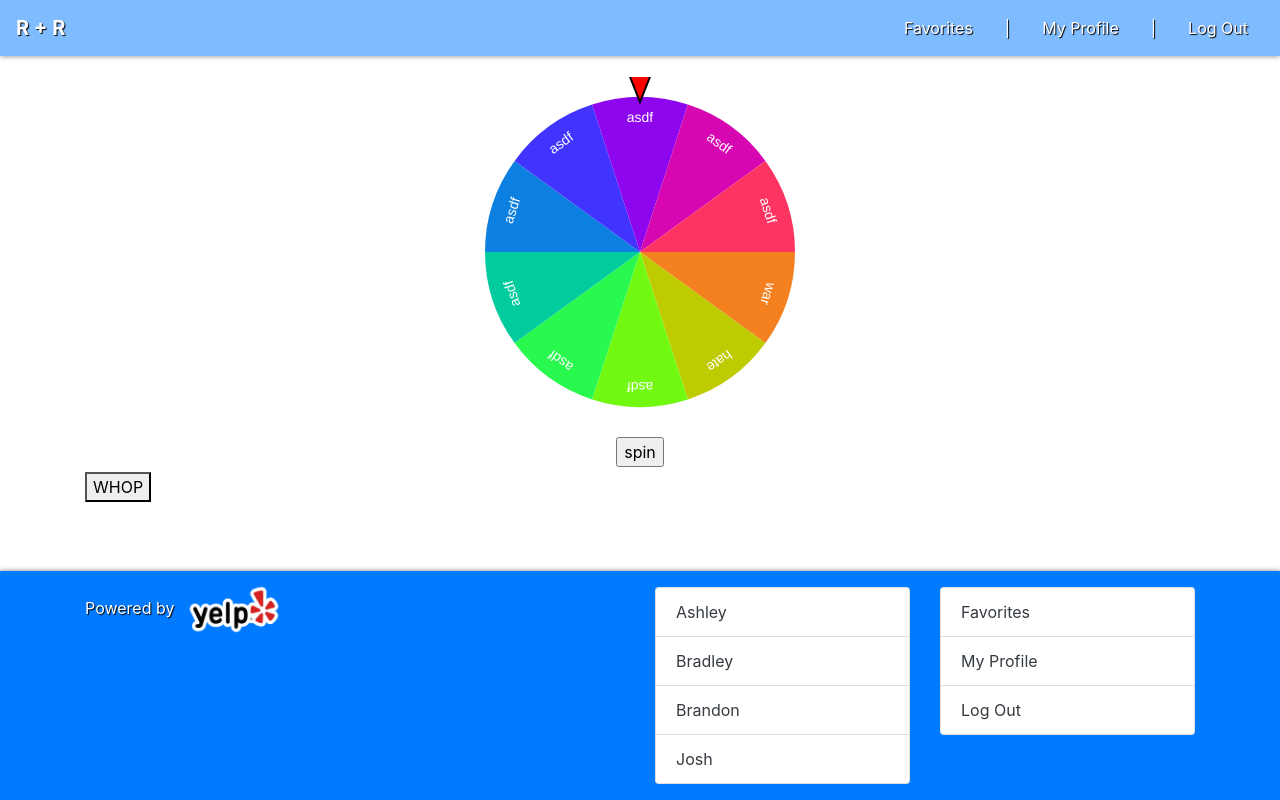
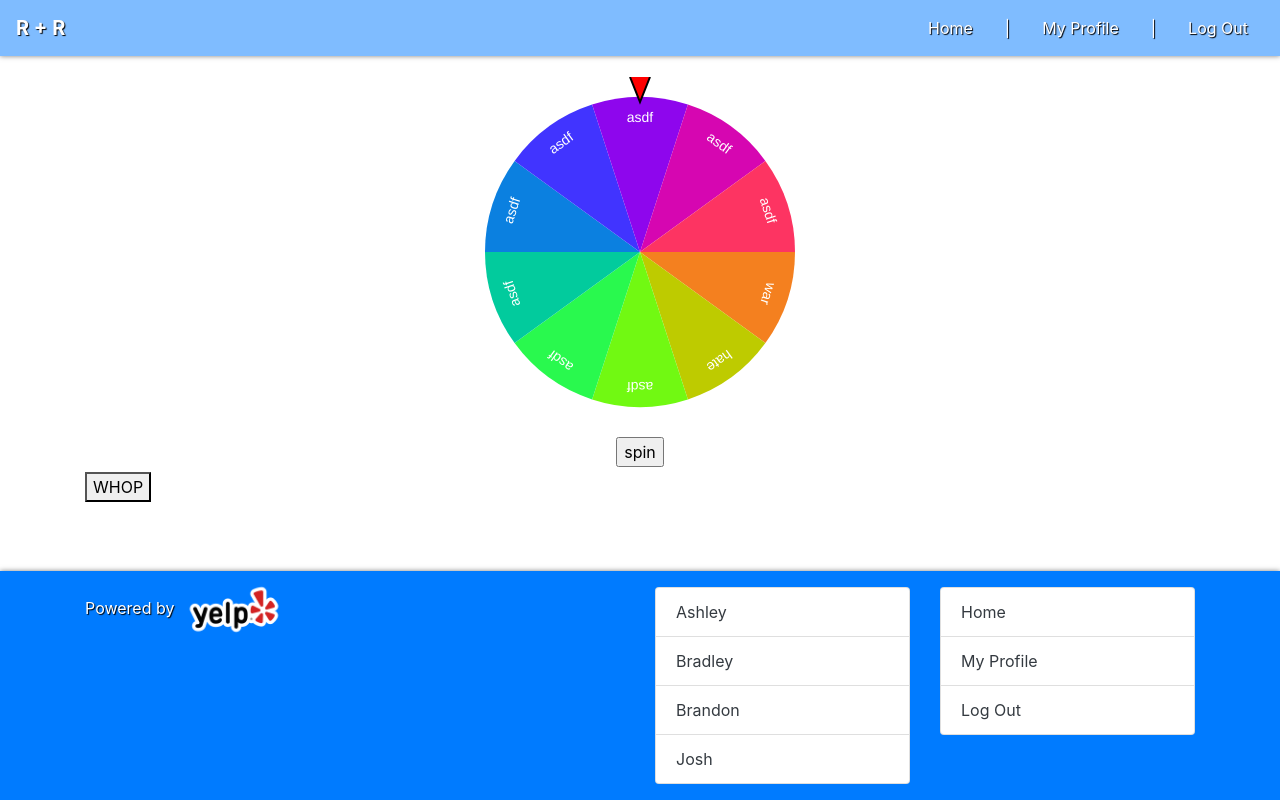
Before and after one commit to Tygabomb/RR-project-3, a React (Create React App) app in the folder client/: page /app in a window 1280 px wide. Built offline with nearby package versions, Linux system fonts and the light colour scheme.

Commit message:
Updated the footer and header navigation links

```diff
--- a/client/src/components/Footer/index.js
+++ b/client/src/components/Footer/index.js
@@ -39,8 +39,8 @@ class Footer extends Component {
                         </div>
                         <div className="col-4 col-sm-3 ml-auto">
                             <ul className="list-group my-3">
-                                <li className="list-group-item"><Link className="text-dark" to="/">Favorites</Link></li>
-                                <li className="list-group-item"><Link className="text-dark" to="/">My Profile</Link></li>
+                                <li className="list-group-item"><Link className="text-dark" to="/app">Home</Link></li>
+                                <li className="list-group-item"><Link className="text-dark" to="/profile">My Profile</Link></li>
                                 <li className="list-group-item"><Link className="text-dark" to="/">Log Out</Link></li>
                             </ul>
                         </div>
--- a/client/src/components/Navbar/index.js
+++ b/client/src/components/Navbar/index.js
@@ -13,9 +13,9 @@ class NavBar extends Component {
             <nav className="navbar navbar-expand-lg navbar-dark fixed-top" style={transBlue}>
                 <Link className="navbar-brand text-white font-weight-bold" to="/">R + R</Link>
                 <ul className="nav navbar-nav ml-auto d-block">
-                    <li className="nav-item active d-inline-block"><Link className="nav-link px-3" to="/">Favorites</Link></li>
+                <li className="nav-item active d-inline-block"><Link className="nav-link px-3" to="/app">Home</Link></li>
                     <li className="nav-item d-inline-block px-3 text-white">|</li>
-                    <li className="nav-item active d-inline-block"><Link className="nav-link px-3" to="/">My Profile</Link></li>
+                    <li className="nav-item active d-inline-block"><Link className="nav-link px-3" to="/profile">My Profile</Link></li>
                     <li className="nav-item d-inline-block px-3 text-white">|</li>
                     <li className="nav-item active d-inline-block"><Link className="nav-link px-3" to="/">Log Out</Link></li>
                 </ul>
```
